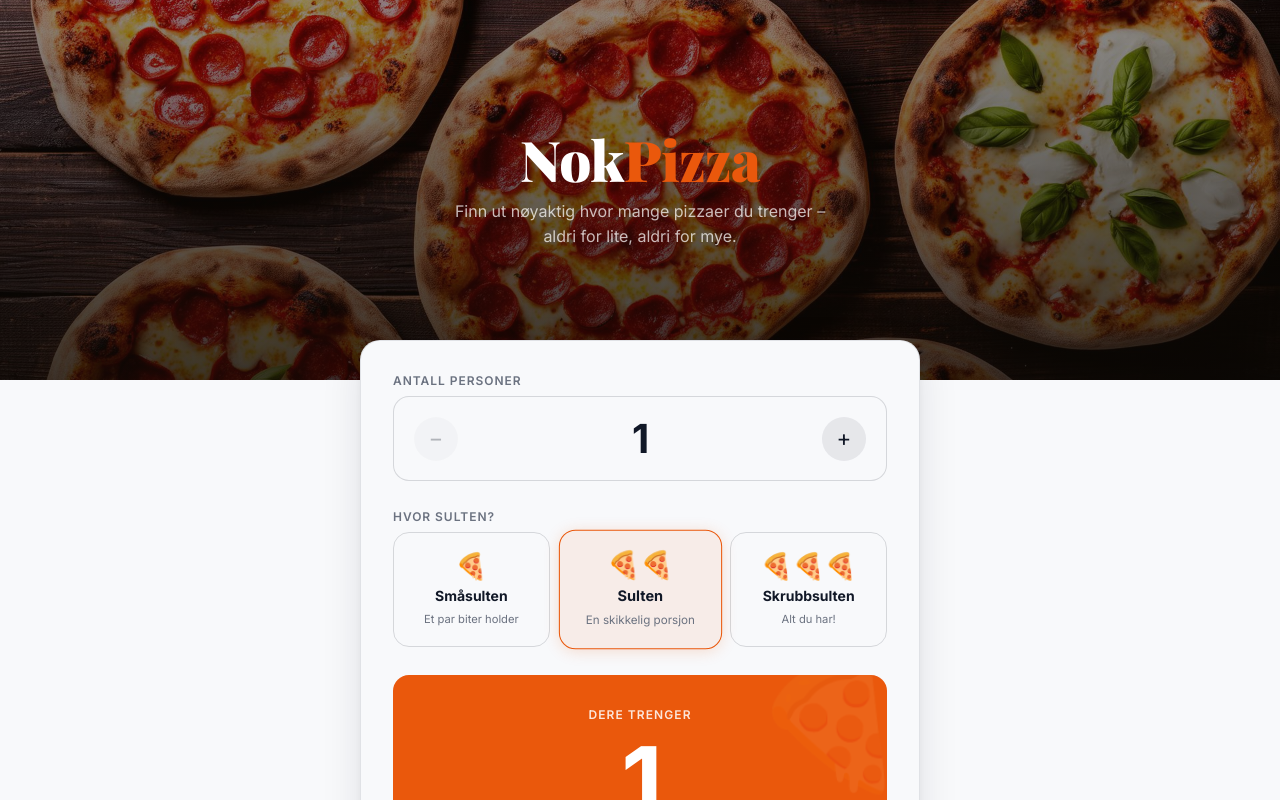
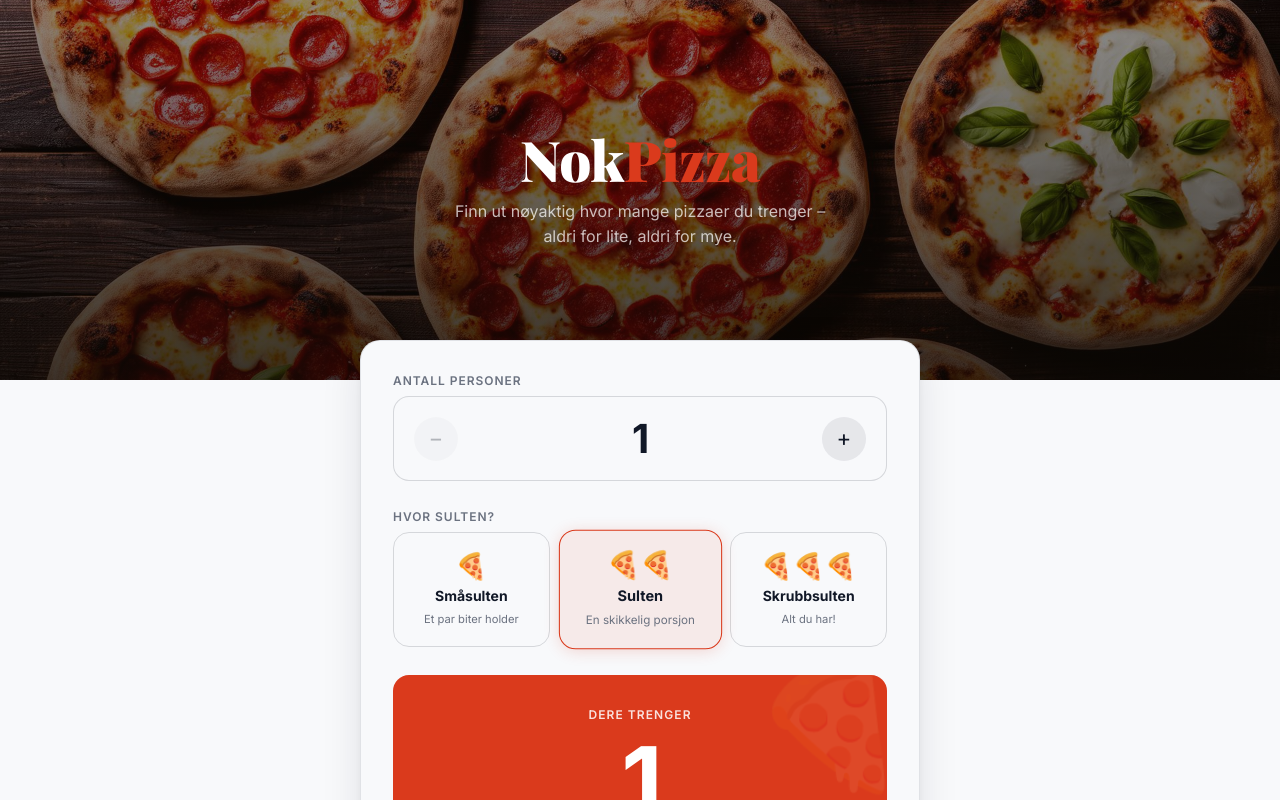
Before and after one commit to NokPizza/NokPizza.GUI, a React (Vite) app: page / in a window 1280 px wide. Shown: the top 800 px of the page. Built offline with nearby package versions, Linux system fonts and the light colour scheme.

Commit message:
fix: update primary color variables and hover state for theme toggle button

```diff
--- a/src/components/Buttons/ThemeToggle/ThemeToggle.css
+++ b/src/components/Buttons/ThemeToggle/ThemeToggle.css
@@ -38,6 +38,7 @@
 }
 
 .theme-toggle-btn--active:hover {
+  background: var(--color-primary-hover);
   color: #fff;
 }
 
--- a/src/styles/global.css
+++ b/src/styles/global.css
@@ -12,7 +12,7 @@
   --color-bg: #f8f9fb;
   --color-text: #111827;
 
-  --color-primary: #ea580c;
+  --color-primary: #da3a1c;
   --color-primary-hover: #c2410c;
 
   --color-icon: #6b7280;
@@ -22,8 +22,8 @@
   --color-bg: #1f2937;
   --color-text: #f8f9fb;
 
-  --color-primary: #e8622a;
-  --color-primary-hover: #d4541a;
+  --color-primary: #e04a2e;
+  --color-primary-hover: #c8411f;
 
   --color-icon: #9ca3af;
 }
```
